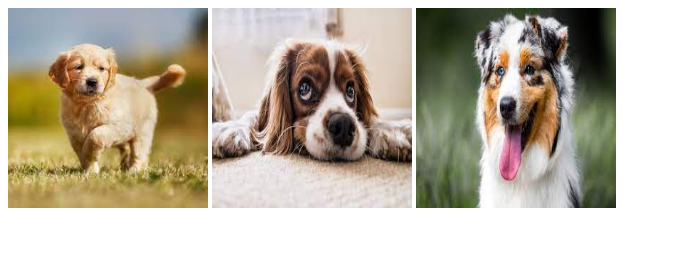
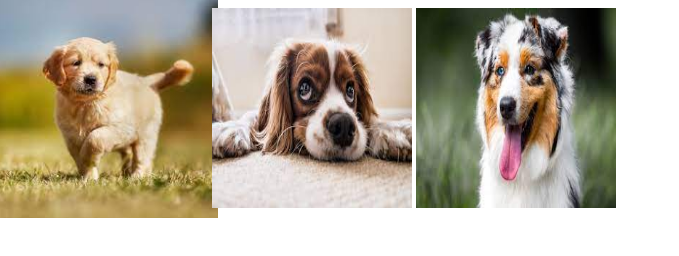
Before and after one commit to O2reee/cpm3_ref_hyvoz, a plain HTML site: page index.html in a window 1280 px wide. In both pictures the pointer is over the picture 108 px from the left and 108 px from the top of the page. Shown: the whole page, without its empty margins (0-679 px from the left). Drawn offline with Linux system fonts and the light colour scheme.

Commit message:
fin exo 1

```diff
--- a/index.html
+++ b/index.html
@@ -2,7 +2,7 @@
 <html>
 <head>
 	<meta charset="utf-8">
-	<meta name="viewport" content="width=device-width, initial-scale=1">
+	<meta name="viewport" content="width=device-width, initial-scale=1.O">
 	<link rel="stylesheet" type="text/css" href="style.css">
 	<title></title>
 </head>
--- a/style.css
+++ b/style.css
@@ -1,4 +1,9 @@
 .grill-chien {
 	width: 200px;
 	height: 200px;
+	transform: scale(1);
 }
+
+.grill-chien:hover {
+  transform: scale(1.1);
+}
```
